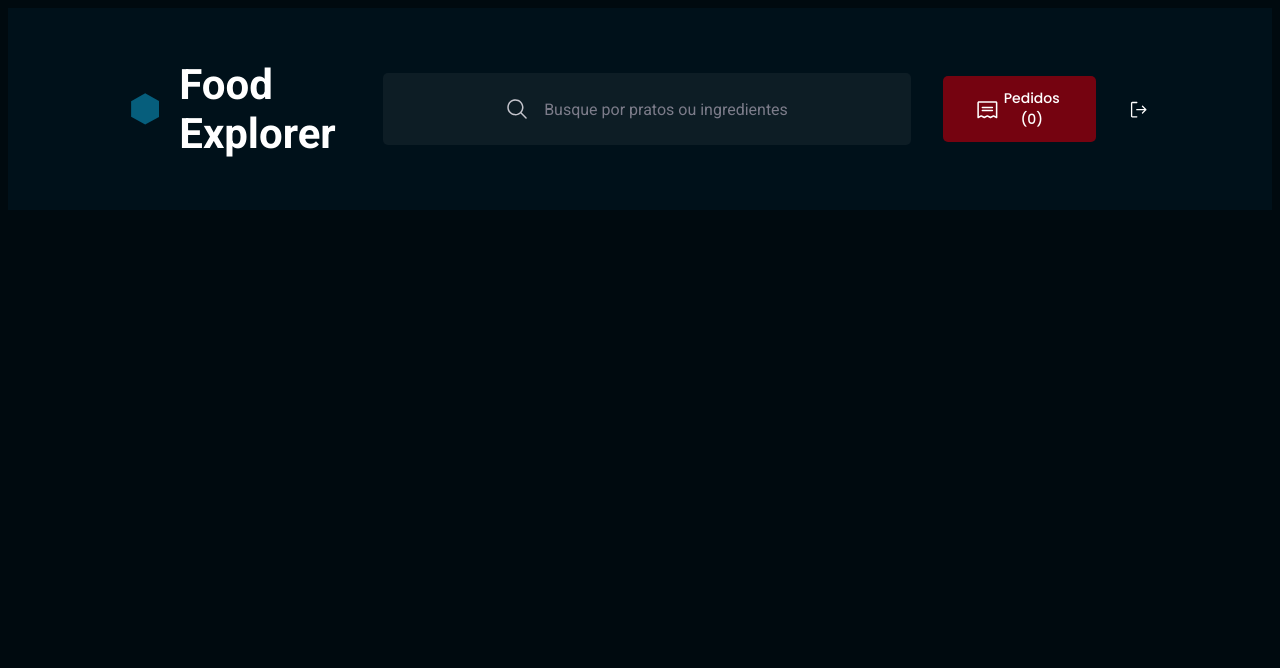
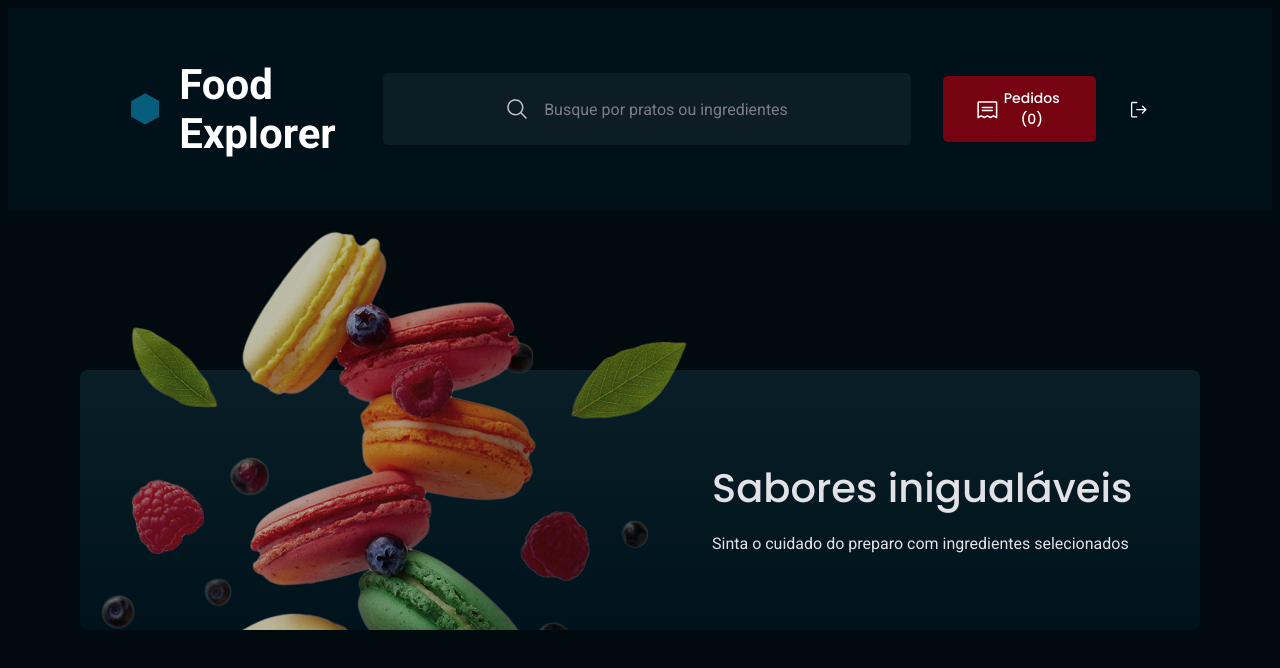
Before and after one commit to gregolly/food-explorer-frontend-challenge, a React (Vite) app: page / in a window 1280 px wide. Shown: the top 668 px of the page. Built offline with nearby package versions, Linux system fonts and the light colour scheme.

Commit message:
feat: add banner component

```diff
--- /dev/null
+++ b/src/components/Banners/index.jsx
@@ -0,0 +1,15 @@
+import food from '../../assets/food.png'
+
+import { Container } from "./styles"
+
+export const Banners = () => {
+    return (
+        <Container>
+            <img src={food} alt="" />
+            <div>
+                <h1>Sabores inigualáveis</h1>
+                <p>Sinta o cuidado do preparo com ingredientes selecionados</p>
+            </div>
+        </Container>
+    )
+}
--- /dev/null
+++ b/src/components/Banners/styles.js
@@ -0,0 +1,37 @@
+import styled from 'styled-components'
+
+export const Container = styled.div`
+    border-radius: 8px;
+    background: var(--Gradients-200, linear-gradient(180deg, #091E26 0%, #00131C 100%));
+    width: 1120px;
+    height: 260px;
+    flex-shrink: 0;
+    margin-left: auto;
+    margin-right: auto;
+    margin-top: 160px;
+    margin-bottom: 60px;
+    position: relative;
+    display: flex;
+    align-items: center;
+
+    img {
+        position: relative;
+        top:-73px;
+    }
+
+    > div {
+        h1 {
+            color: #E1E1E6;
+            font-family: Poppins;
+            font-size: 40px;
+            font-weight: 500;
+            margin-bottom: 8px;
+        }
+
+        p {
+            color: #E1E1E6;
+            font-family: Roboto;
+            font-size: 16px;
+        }
+    }
+`
--- a/src/pages/Home/index.jsx
+++ b/src/pages/Home/index.jsx
@@ -1,7 +1,11 @@
+import { Banners } from "../../components/Banners"
 import { Header } from "../../components/Header"
 
 export const Home = () => {
     return (
-        <Header />
+        <>
+            <Header />
+            <Banners />
+        </>
     )
 }
```
Also changed, not shown: src/assets/food.png (added).
